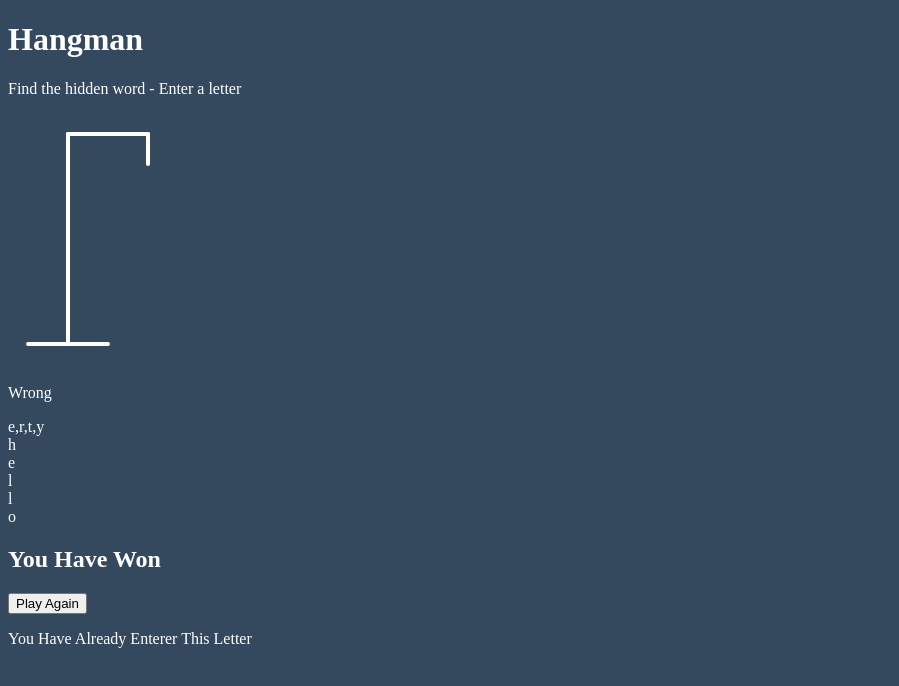
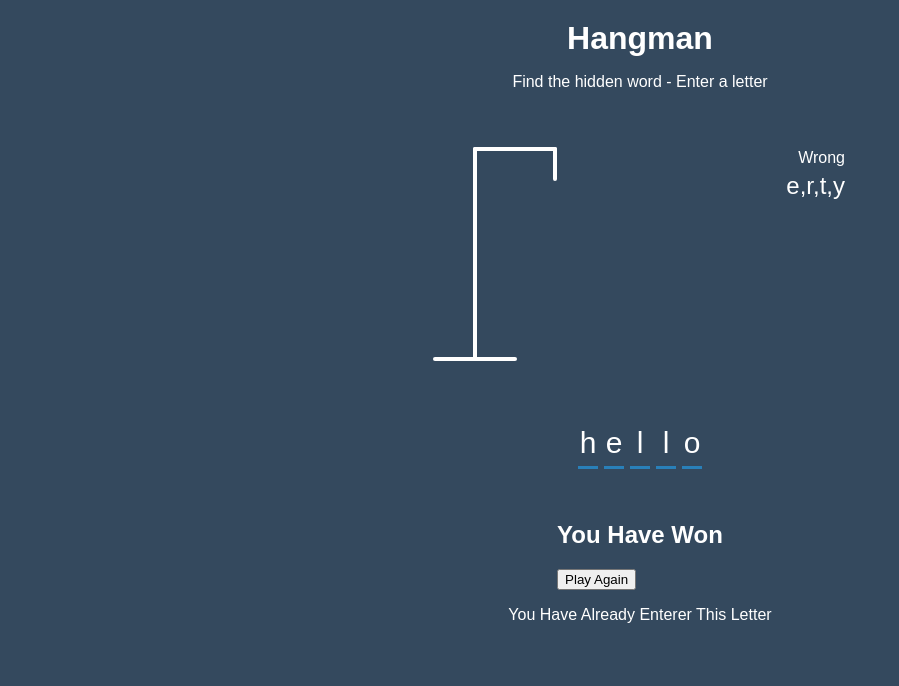
Before and after one commit to xaviguasch/hangman-vanilla-js-miniapp, a website: page index.html in a window 1280 px wide. Shown: the whole page, without its empty margins (0-899 px from the left). Drawn offline with Linux system fonts and the light colour scheme.

Commit message:
styled main part

```diff
--- a/style.css
+++ b/style.css
@@ -1,9 +1,35 @@
+* {
+  box-sizing: border-box;
+}
+
 body {
   background-color: #34495e;
   color: #fff;
+  font-family: Arial, Helvetica, sans-serif;
+  display: flex;
+  flex-direction: column;
+  align-items: center;
+  height: 80vh;
+  margin: 0;
+  overflow: hidden;
+}
+
+h1 {
+  margin: 20px 0 0;
+}
+
+.game-container {
+  padding: 20px 30px;
+  position: relative;
+  margin: auto;
+  width: 450px;
+  height: 350px;
 }
 
 .figure-container {
+  position: absolute;
+  top: 0;
+  left: 0;
   fill: transparent;
   stroke: #fff;
   stroke-width: 4px;
@@ -13,3 +39,39 @@ body {
 .figure-part {
   display: none;
 }
+
+.wrong-letters-container {
+  position: absolute;
+  top: 20px;
+  right: 20px;
+  display: flex;
+  flex-direction: column;
+  text-align: right;
+}
+
+.wrong-letters-container p {
+  margin: 0 0 5px;
+}
+
+.wrong-letters-container span {
+  font-size: 24px;
+}
+
+.word {
+  position: absolute;
+  bottom: 10px;
+  left: 50%;
+  transform: translateX(-50%);
+  display: flex;
+}
+
+.word .letter {
+  border-bottom: 3px solid #2980b9;
+  display: inline-flex;
+  align-items: center;
+  justify-content: center;
+  margin: 0 3px;
+  height: 50px;
+  width: 20px;
+  font-size: 30px;
+}
```
